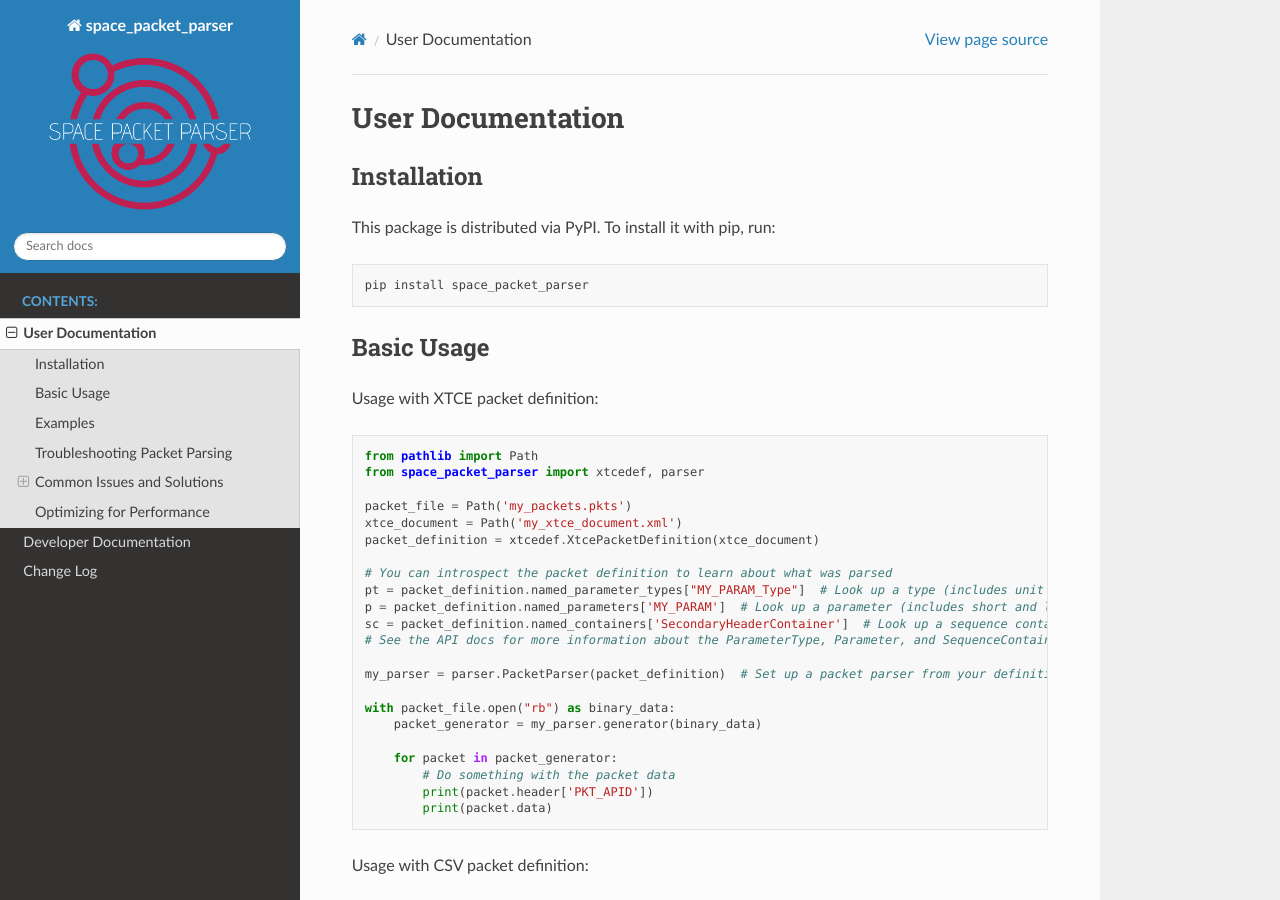
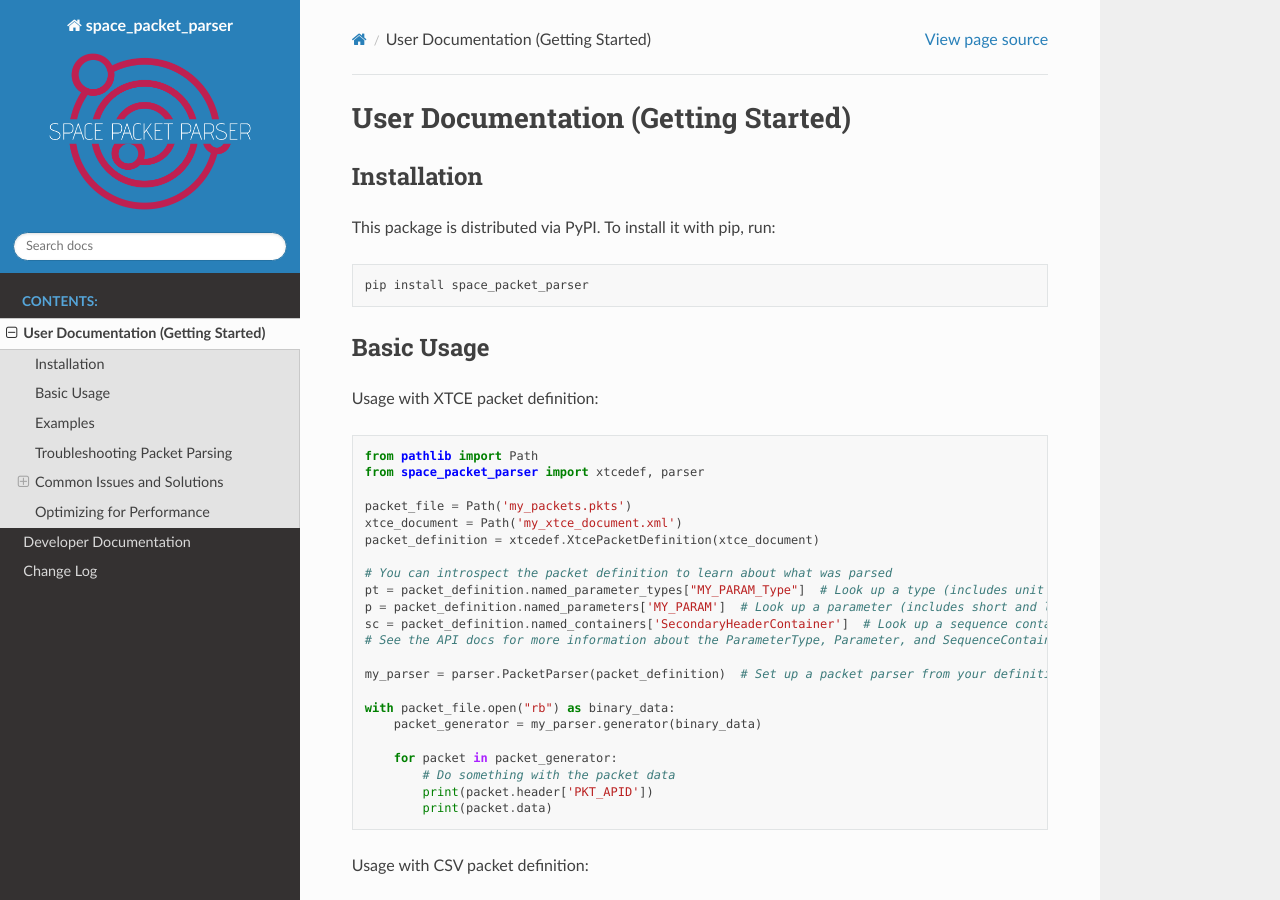
Before and after one commit to medley56/space_packet_parser, a Sphinx documentation site: the page built from docs/source/users.md, in a window 1280 px wide and 900 px high. Built offline with Sphinx 7.4.7 and the Read the Docs theme 2.0.0, drawn with Linux system fonts in a browser that asks for light colours; pages that are not in the unit, such as notebooks, are missing from menus.

```diff
--- a/docs/source/conf.py
+++ b/docs/source/conf.py
@@ -19,6 +19,10 @@ extensions = [
     "autoapi.extension"
 ]
 
+myst_enable_extensions = [
+    "html_image"
+]
+
 autoapi_type = 'python'
 autoapi_dirs = ['../../space_packet_parser']
 
--- a/docs/source/users.md
+++ b/docs/source/users.md
@@ -1,4 +1,4 @@
-# User Documentation
+# User Documentation (Getting Started)
 ## Installation
 This package is distributed via PyPI. To install it with pip, run:
 
```
Also changed, not shown: README.md (+7 -4 lines), docs/source/contents.rst (added, +8 -0 lines), docs/source/index.rst (+3 -28 lines).
